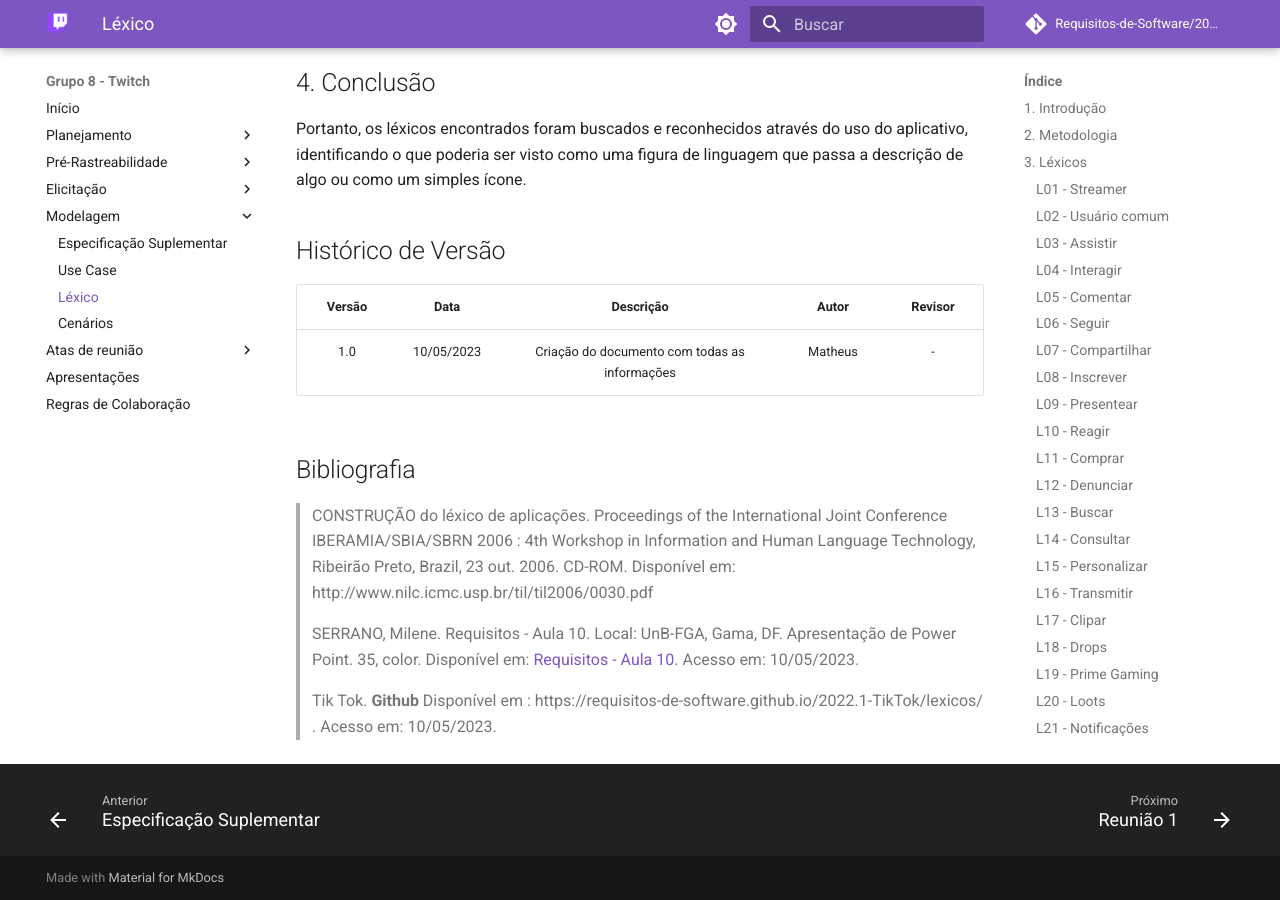
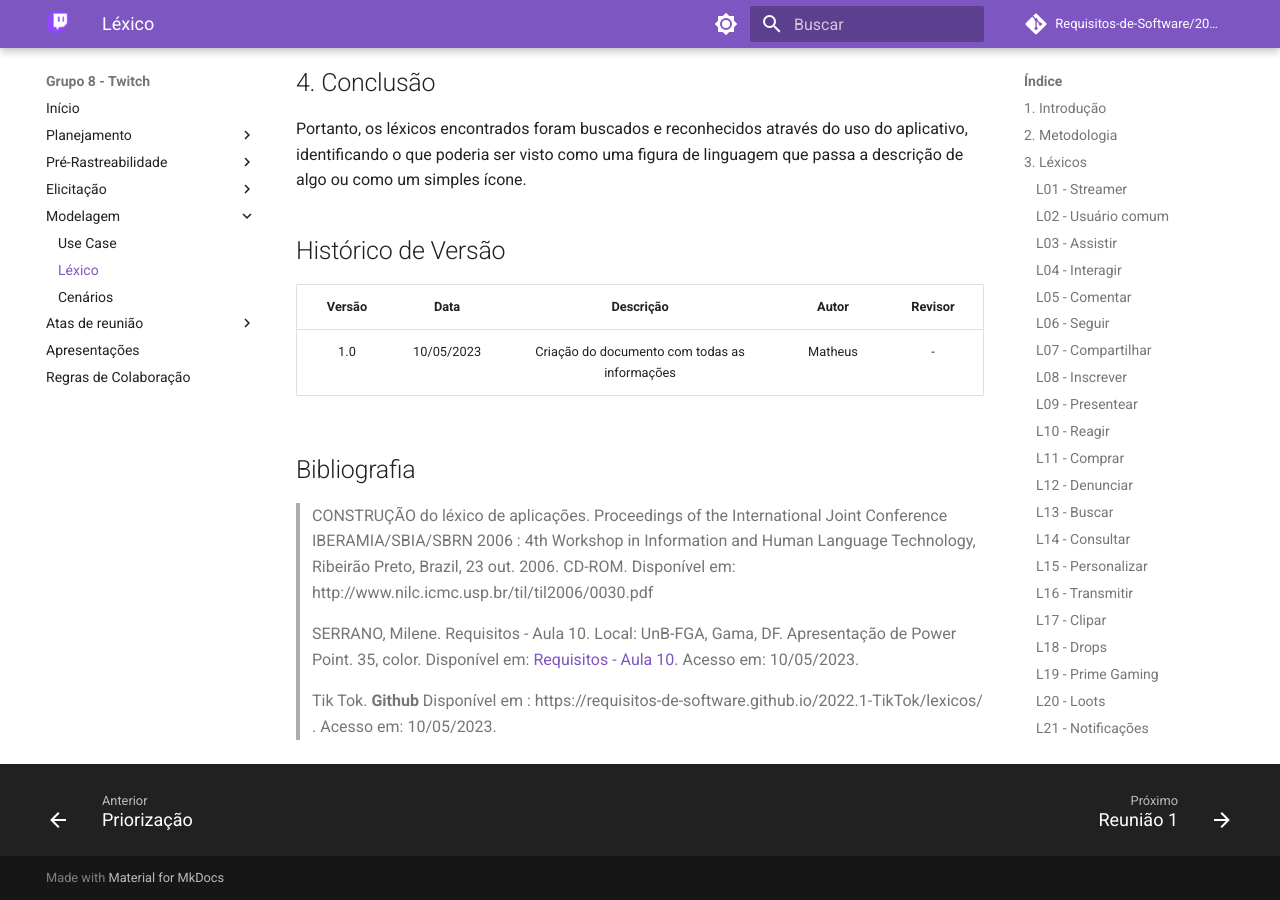
Before and after one commit to Requisitos-de-Software/2023.1-Twitch, an MkDocs documentation site: the page built from docs/modelagem/lexico.md, in a window 1280 px wide and 900 px high, scrolled down 8394 px. Built offline with MkDocs 1.6.1 and Material for MkDocs 9.7.7, drawn with Linux system fonts in a browser that asks for light colours; comment, search, counter and statistics services are not loaded.

Commit message:
fix mkdocs

```diff
--- a/mkdocs.yml
+++ b/mkdocs.yml
@@ -48,7 +48,7 @@
       - Análise Documental: ./elicitacao/tecnicas/AnaliseDeDocumento.md
     - Priorização: ./elicitacao/priorizacao.md
   - Modelagem:
-    - Especificação Suplementar: ./modelagem/esp_suplementar.md
+    # - Especificação Suplementar:
     - Use Case: ./modelagem/usecase.md
     - Léxico: ./modelagem/lexico.md
     - Cenários: ./modelagem/cenarios.md
```
